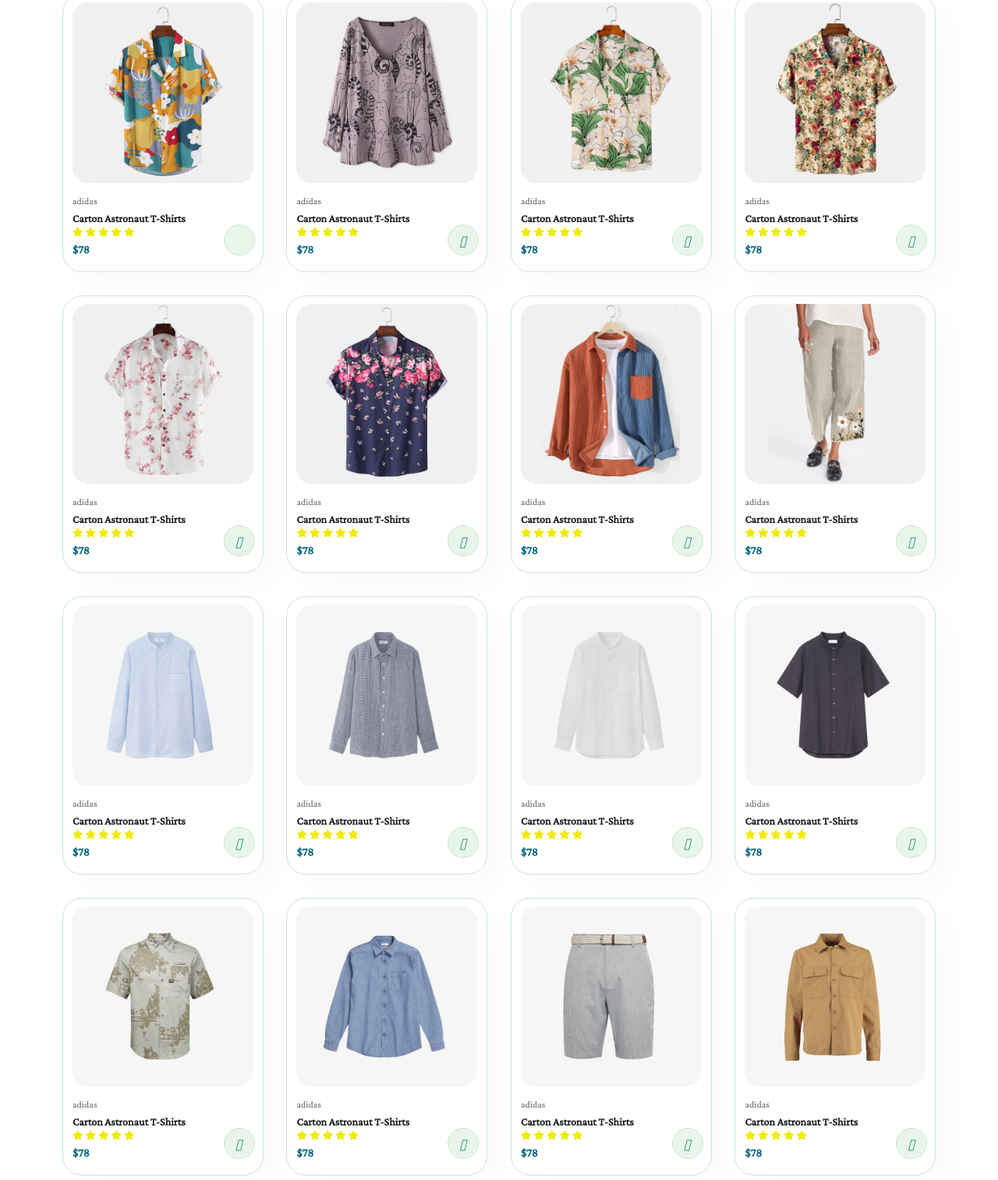
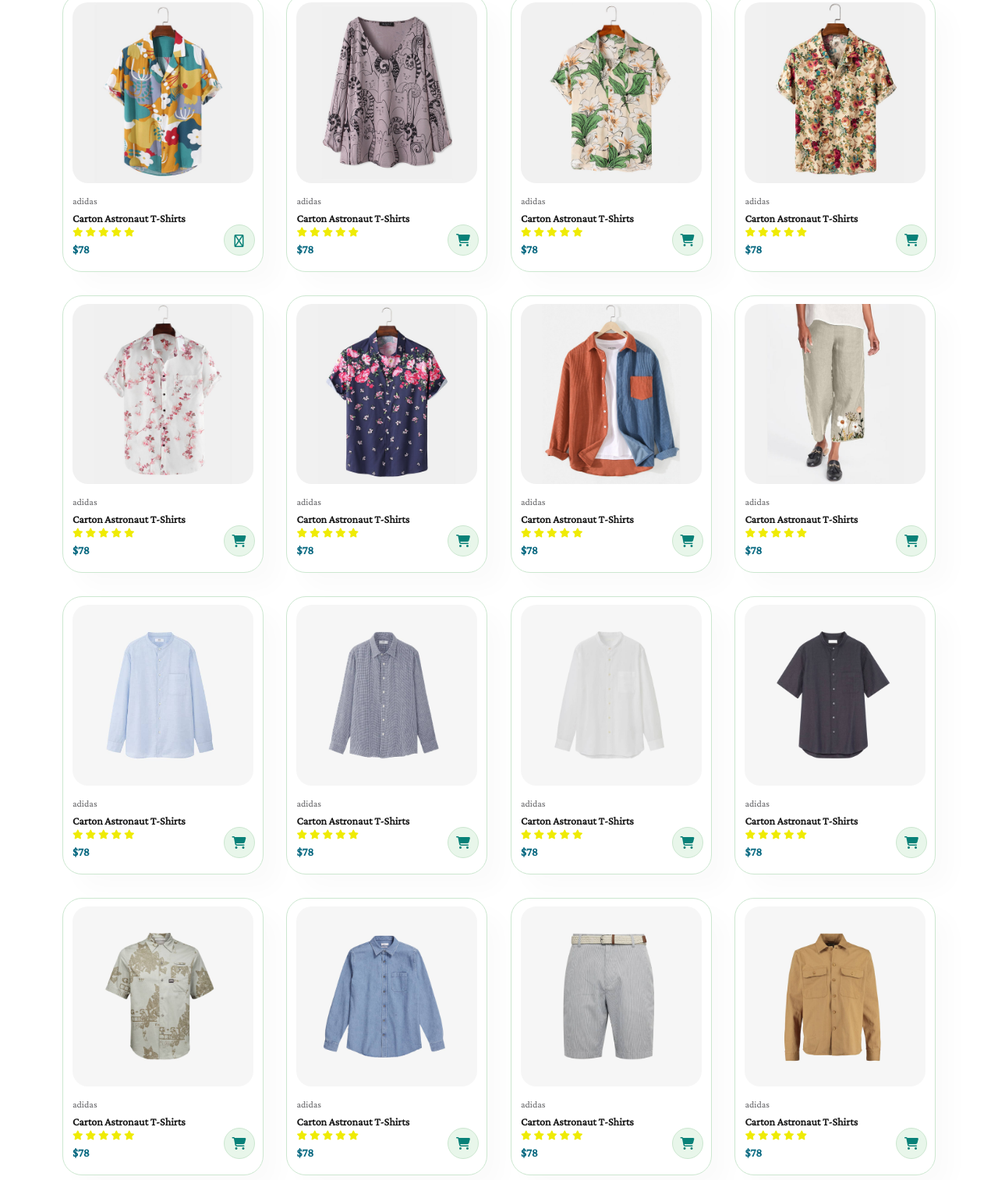
Before and after one commit to toanoi/thetoan.github.io, a plain HTML site: page shop.html in a window 1280 px wide. Shown: the part 486-2000 px from the top of the page at 78% size. Drawn offline with nearby package versions, Linux system fonts and the light colour scheme.

Commit message:
added new files

```diff
--- a/shop.html
+++ b/shop.html
@@ -7,7 +7,7 @@
     <meta name="viewport" content="width=device-width, initial-scale=1.0">
     <title>Shop Cara</title>
     <link rel="stylesheet" href="css/style.css">
-    <link rel="stylesheet" href="https://use.fontawesome.com/releases/v5.15.4/css/all.css" />
+    <script src="https://kit.fontawesome.com/341bdaedd6.js" crossorigin="anonymous"></script>
 
 </head>
 
@@ -76,7 +76,7 @@
                     </div>
                     <h4>$78</h4>
                 </div>
-                <a href="#"><i class="fa-light fa-shopping-cart cart"></i></a>
+                <a href="#" class="cart"><i class="fa-solid fa-cart-shopping "></i></a>
             </div>
             <div class="pro">
                 <img src="img/products/f2.jpg" alt="">
@@ -92,7 +92,7 @@
                     </div>
                     <h4>$78</h4>
                 </div>
-                <a href="#"><i class="fa-light fa-shopping-cart cart"></i></a>
+                <a href="#" class="cart"><i class="fa-solid fa-cart-shopping "></i></a>
             </div>
             <div class="pro">
                 <img src="img/products/f3.jpg" alt="">
@@ -108,7 +108,7 @@
                     </div>
                     <h4>$78</h4>
                 </div>
-                <a href="#"><i class="fa-light fa-shopping-cart cart"></i></a>
+                <a href="#" class="cart"><i class="fa-solid fa-cart-shopping "></i></a>
             </div>
             <div class="pro">
                 <img src="img/products/f4.jpg" alt="">
@@ -124,7 +124,7 @@
                     </div>
                     <h4>$78</h4>
                 </div>
-                <a href="#"><i class="fa-light fa-shopping-cart cart"></i></a>
+                <a href="#" class="cart"><i class="fa-solid fa-cart-shopping "></i></a>
             </div>
             <div class="pro">
                 <img src="img/products/f5.jpg" alt="">
@@ -140,7 +140,7 @@
                     </div>
                     <h4>$78</h4>
                 </div>
-                <a href="#"><i class="fa-light fa-shopping-cart cart"></i></a>
+                <a href="#" class="cart"><i class="fa-solid fa-cart-shopping "></i></a>
             </div>
             <div class="pro">
                 <img src="img/products/f6.jpg" alt="">
@@ -156,7 +156,7 @@
                     </div>
                     <h4>$78</h4>
                 </div>
-                <a href="#"><i class="fa-light fa-shopping-cart cart"></i></a>
+                <a href="#" class="cart"><i class="fa-solid fa-cart-shopping "></i></a>
             </div>
             <div class="pro">
                 <img src="img/products/f7.jpg" alt="">
@@ -172,7 +172,7 @@
                     </div>
                     <h4>$78</h4>
                 </div>
-                <a href="#"><i class="fa-light fa-shopping-cart cart"></i></a>
+                <a href="#" class="cart"><i class="fa-solid fa-cart-shopping "></i></a>
             </div>
             <div class="pro">
                 <img src="img/products/n1.jpg" alt="">
@@ -188,7 +188,7 @@
                     </div>
                     <h4>$78</h4>
                 </div>
-                <a href="#"><i class="fa-light fa-shopping-cart cart"></i></a>
+                <a href="#" class="cart"><i class="fa-solid fa-cart-shopping "></i></a>
             </div>
             <div class="pro">
                 <img src="img/products/n2.jpg" alt="">
@@ -204,7 +204,7 @@
                     </div>
                     <h4>$78</h4>
                 </div>
-                <a href="#"><i class="fa-light fa-shopping-cart cart"></i></a>
+                <a href="#" class="cart"><i class="fa-solid fa-cart-shopping "></i></a>
             </div>
             <div class="pro">
                 <img src="img/products/n3.jpg" alt="">
@@ -220,7 +220,7 @@
                     </div>
                     <h4>$78</h4>
                 </div>
-                <a href="#"><i class="fa-light fa-shopping-cart cart"></i></a>
+                <a href="#" class="cart"><i class="fa-solid fa-cart-shopping "></i></a>
             </div>
             <div class="pro">
                 <img src="img/products/n8.jpg" alt="">
@@ -236,7 +236,7 @@
                     </div>
                     <h4>$78</h4>
                 </div>
-                <a href="#"><i class="fa-light fa-shopping-cart cart"></i></a>
+                <a href="#" class="cart"><i class="fa-solid fa-cart-shopping "></i></a>
             </div>
             <div class="pro">
                 <img src="img/products/n4.jpg" alt="">
@@ -252,7 +252,7 @@
                     </div>
                     <h4>$78</h4>
                 </div>
-                <a href="#"><i class="fa-light fa-shopping-cart cart"></i></a>
+                <a href="#" class="cart"><i class="fa-solid fa-cart-shopping "></i></a>
             </div>
             <div class="pro">
                 <img src="img/products/n5.jpg" alt="">
@@ -268,7 +268,7 @@
                     </div>
                     <h4>$78</h4>
                 </div>
-                <a href="#"><i class="fa-light fa-shopping-cart cart"></i></a>
+                <a href="#" class="cart"><i class="fa-solid fa-cart-shopping "></i></a>
             </div>
             <div class="pro">
                 <img src="img/products/n6.jpg" alt="">
@@ -284,7 +284,7 @@
                     </div>
                     <h4>$78</h4>
                 </div>
-                <a href="#"><i class="fa-light fa-shopping-cart cart"></i></a>
+                <a href="#" class="cart"><i class="fa-solid fa-cart-shopping "></i></a>
             </div>
             <div class="pro">
                 <img src="img/products/n7.jpg" alt="">
@@ -300,7 +300,7 @@
                     </div>
                     <h4>$78</h4>
                 </div>
-                <a href="#"><i class="fa-light fa-shopping-cart cart"></i></a>
+                <a href="#" class="cart"><i class="fa-solid fa-cart-shopping "></i></a>
             </div>
         </div>
     </section>
```
Also changed, not shown: Register.html (+5 -4 lines), index.html (+13 -13 lines), sproduct.html (+5 -5 lines).
